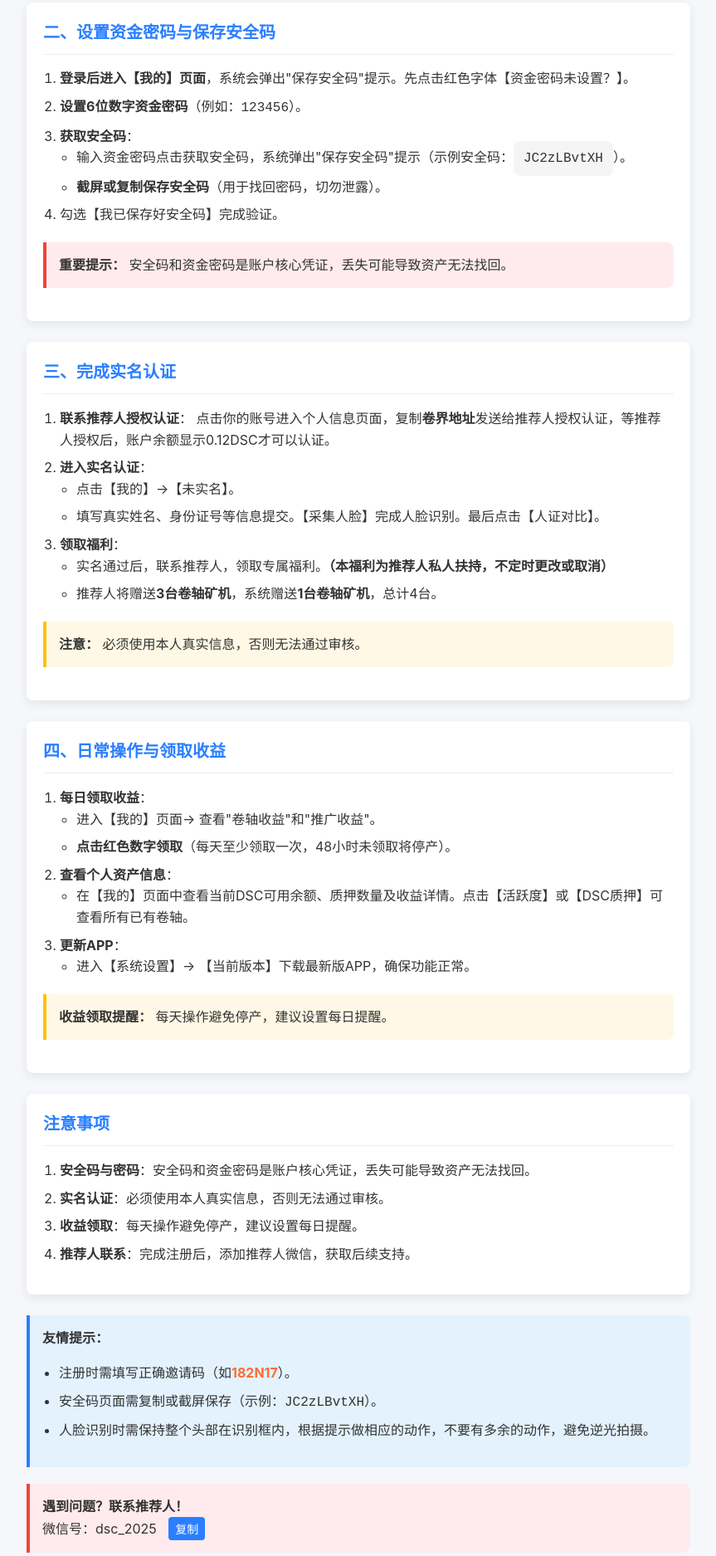
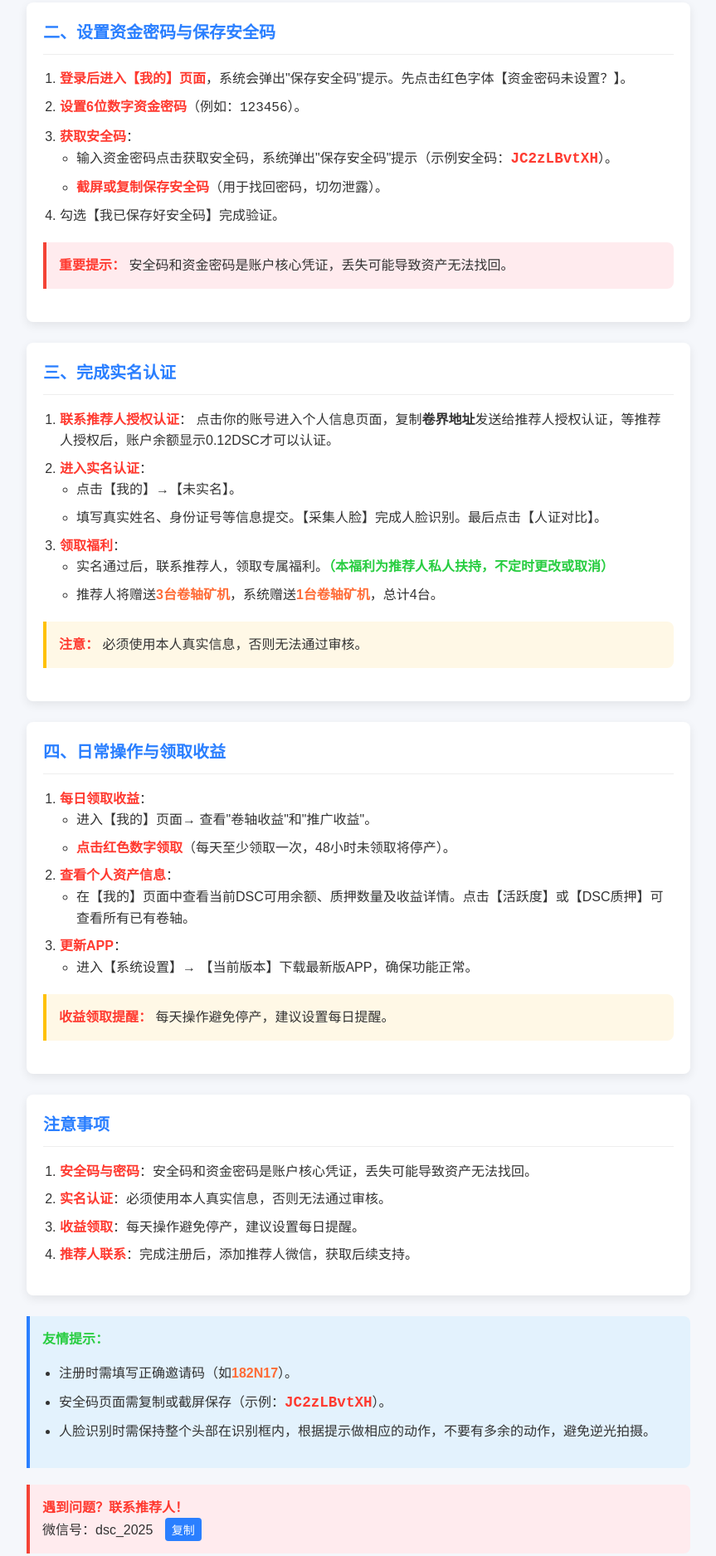
Before and after one commit to boipc/Digital-Scroll, a plain HTML site: page guide.html in a window 1280 px wide. Shown: the part 591-2466 px from the top of the page at 83% size, without its empty margins (208-1071 px from the left). Drawn offline with Linux system fonts and the light colour scheme.

Commit message:
更新 guide.html

```diff
--- a/guide.html
+++ b/guide.html
@@ -5,23 +5,26 @@
     <meta name="viewport" content="width=device-width, initial-scale=1.0">
     <title>DSC注册与挖矿操作图文教程</title>
     <style>
+        /* 颜色定义 */
         :root {
-            --primary-bg: #f5f7fb;
-            --primary-blue: #2a7fff;
-            --highlight-orange: #ff6b35;
-            --warning-bg: #fff8e6;
-            --danger-bg: #ffebee;
-            --info-bg: #e3f2fd;
-            --code-bg: #f5f5f5;
-            --shadow: 0 4px 12px rgba(0, 0, 0, 0.08);
-            --radius: 8px;
+            --主背景色: #f5f7fb;
+            --主蓝色: #2a7fff;
+            --高亮橙色: #ff6b35;
+            --重要红色: #ff3a30;
+            --提示绿色: #28cd41;
+            --警告背景: #fff8e6;
+            --危险背景: #ffebee;
+            --信息背景: #e3f2fd;
+            --阴影: 0 4px 12px rgba(0, 0, 0, 0.08);
+            --圆角: 8px;
         }
 
+        /* 基础样式 */
         body {
-            font-family: -apple-system, BlinkMacSystemFont, "Segoe UI", Roboto, "Helvetica Neue", Arial, sans-serif;
+            font-family: "PingFang SC", "Microsoft YaHei", sans-serif;
             line-height: 1.6;
             color: #333;
-            background-color: var(--primary-bg);
+            background-color: var(--主背景色);
             font-size: 16px;
             padding: 0;
             margin: 0;
@@ -33,6 +36,7 @@
             padding: 20px;
         }
 
+        /* 顶部标题栏 */
         header {
             display: flex;
             align-items: center;
@@ -45,35 +49,39 @@
             height: 40px;
             margin-right: 15px;
             cursor: pointer;
+            background: none !important; /* 确保logo无背景 */
         }
 
         h1 {
             margin: 0;
-            color: var(--primary-blue);
+            color: var(--主蓝色);
             font-size: 24px;
         }
 
+        /* 返回首页按钮 */
         .home-link {
             display: inline-block;
-            background-color: var(--primary-blue);
+            background-color: var(--主蓝色);
             color: white;
             padding: 6px 12px;
-            border-radius: var(--radius);
+            border-radius: var(--圆角);
             text-decoration: none;
             margin-bottom: 20px;
             font-size: 14px;
         }
 
+        /* 卡片样式 */
         .card {
             background: white;
-            border-radius: var(--radius);
-            box-shadow: var(--shadow);
+            border-radius: var(--圆角);
+            box-shadow: var(--阴影);
             padding: 20px;
             margin-bottom: 25px;
         }
 
+        /* 标题样式 */
         h2 {
-            color: var(--primary-blue);
+            color: var(--主蓝色);
             margin-top: 0;
             font-size: 20px;
             border-bottom: 1px solid #eee;
@@ -85,44 +93,48 @@
             margin-top: 20px;
         }
 
-        .highlight {
-            color: var(--highlight-orange);
+        /* 文字高亮样式 */
+        .高亮 {
+            color: var(--高亮橙色);
             font-weight: bold;
         }
 
-        .code-block {
-            background-color: var(--code-bg);
-            padding: 12px;
-            border-radius: var(--radius);
-            font-family: monospace;
-            margin: 10px 0;
-            overflow-x: auto;
+        .重要 {
+            color: var(--重要红色);
+            font-weight: bold;
         }
 
-        .warning-box {
-            background-color: var(--warning-bg);
+        .提示 {
+            color: var(--提示绿色);
+            font-weight: bold;
+        }
+
+        /* 特殊信息框 */
+        .警告框 {
+            background-color: var(--警告背景);
             border-left: 4px solid #ffc107;
             padding: 15px;
             margin: 20px 0;
-            border-radius: 0 var(--radius) var(--radius) 0;
+            border-radius: 0 var(--圆角) var(--圆角) 0;
         }
 
-        .danger-box {
-            background-color: var(--danger-bg);
+        .危险框 {
+            background-color: var(--危险背景);
             border-left: 4px solid #f44336;
             padding: 15px;
             margin: 20px 0;
-            border-radius: 0 var(--radius) var(--radius) 0;
+            border-radius: 0 var(--圆角) var(--圆角) 0;
         }
 
-        .info-box {
-            background-color: var(--info-bg);
-            border-left: 4px solid var(--primary-blue);
+        .信息框 {
+            background-color: var(--信息背景);
+            border-left: 4px solid var(--主蓝色);
             padding: 15px;
             margin: 20px 0;
-            border-radius: 0 var(--radius) var(--radius) 0;
+            border-radius: 0 var(--圆角) var(--圆角) 0;
         }
 
+        /* 列表样式 */
         ol, ul {
             padding-left: 20px;
         }
@@ -131,8 +143,9 @@
             margin-bottom: 8px;
         }
 
+        /* 链接样式 */
         a {
-            color: var(--primary-blue);
+            color: var(--主蓝色);
             text-decoration: none;
         }
 
@@ -140,13 +153,14 @@
             text-decoration: underline;
         }
 
-        .register-link {
+        .注册链接 {
             font-weight: bold;
-            color: var(--highlight-orange);
+            color: var(--高亮橙色);
         }
 
-        .copy-btn {
-            background-color: var(--primary-blue);
+        /* 复制按钮 */
+        .复制按钮 {
+            background-color: var(--主蓝色);
             color: white;
             border: none;
             padding: 4px 8px;
@@ -156,18 +170,20 @@
             margin-left: 10px;
         }
 
-        .copy-btn:hover {
+        .复制按钮:hover {
             opacity: 0.9;
         }
 
+        /* 图片样式 */
         img {
             max-width: 100%;
             height: auto;
-            border-radius: var(--radius);
-            box-shadow: var(--shadow);
+            border-radius: var(--圆角);
+            box-shadow: var(--阴影);
             margin: 15px 0;
         }
 
+        /* 页脚 */
         footer {
             text-align: center;
             margin-top: 40px;
@@ -176,160 +192,178 @@
             color: #666;
             font-size: 14px;
         }
+
+        /* 安全码特殊样式 */
+        .安全码 {
+            font-family: monospace;
+            color: var(--重要红色);
+            font-weight: bold;
+            font-size: 1.1em;
+        }
     </style>
 </head>
 <body>
     <div class="container">
+        <!-- 顶部标题和logo -->
         <header>
             <img src="images/logo.png" alt="DSC Logo" class="logo" onclick="window.location.href='index.html'">
             <h1>DSC注册与挖矿操作图文教程</h1>
         </header>
 
+        <!-- 返回首页链接 -->
         <a href="index.html" class="home-link">返回首页</a>
 
+        <!-- 第一部分：注册账号 -->
         <div class="card">
             <h2>一、注册账号</h2>
-            <p>注册链接：<a href="https://prod.digital-scroll.org/#/pages/reg?c=182N17" class="register-link" target="_blank" id="registerLink">https://prod.digital-scroll.org/#/pages/reg?c=182N17</a></p>
+            <p>注册链接：<a href="https://prod.digital-scroll.org/#/pages/reg?c=182N17" class="注册链接" target="_blank" id="registerLink">https://prod.digital-scroll.org/#/pages/reg?c=182N17</a></p>
             <ol>
-                <li><strong>选择账号类型</strong>：手机号或邮箱（勾选其一）。</li>
-                <li><strong>填写账号信息</strong>：
+                <li><strong class="重要">选择账号类型</strong>：手机号或邮箱（勾选其一）。</li>
+                <li><strong class="重要">填写账号信息</strong>：
                     <ul>
                         <li>输入账号（手机号或邮箱）。</li>
                         <li>设置登录密码（需输入两次确认）。</li>
                     </ul>
                 </li>
-                <li><strong>填写邀请码</strong>：输入推荐人提供的邀请码（例如：<span class="highlight">182N17</span>）。</li>
-                <li><strong>验证码</strong>：根据右侧算式输入答案（示例中算式为<code>0*7=?</code>，需输入<code>0</code>）。</li>
+                <li><strong class="重要">填写邀请码</strong>：输入推荐人提供的邀请码（例如：<span class="高亮">182N17</span>）。</li>
+                <li><strong class="重要">验证码</strong>：根据右侧算式输入答案（示例中算式为<code>0*7=?</code>，需输入<code>0</code>）。</li>
                 <li>提交完成注册。</li>
             </ol>
         </div>
 
+        <!-- 第二部分：设置资金密码 -->
         <div class="card">
             <h2>二、设置资金密码与保存安全码</h2>
             <ol>
-                <li><strong>登录后进入【我的】页面</strong>，系统会弹出"保存安全码"提示。先点击红色字体【资金密码未设置？】。</li>
-                <li><strong>设置6位数字资金密码</strong>（例如：<code>123456</code>）。</li>
-                <li><strong>获取安全码</strong>：
+                <li><strong class="重要">登录后进入【我的】页面</strong>，系统会弹出"保存安全码"提示。先点击红色字体【资金密码未设置？】。</li>
+                <li><strong class="重要">设置6位数字资金密码</strong>（例如：<code>123456</code>）。</li>
+                <li><strong class="重要">获取安全码</strong>：
                     <ul>
-                        <li>输入资金密码点击获取安全码，系统弹出"保存安全码"提示（示例安全码：<code class="code-block">JC2zLBvtXH</code>）。</li>
-                        <li><strong>截屏或复制保存安全码</strong>（用于找回密码，切勿泄露）。</li>
+                        <li>输入资金密码点击获取安全码，系统弹出"保存安全码"提示（示例安全码：<span class="安全码">JC2zLBvtXH</span>）。</li>
+                        <li><strong class="重要">截屏或复制保存安全码</strong>（用于找回密码，切勿泄露）。</li>
                     </ul>
                 </li>
                 <li>勾选【我已保存好安全码】完成验证。</li>
             </ol>
 
-            <div class="danger-box">
-                <strong>重要提示：</strong> 安全码和资金密码是账户核心凭证，丢失可能导致资产无法找回。
+            <div class="危险框">
+                <strong class="重要">重要提示：</strong> 安全码和资金密码是账户核心凭证，丢失可能导致资产无法找回。
             </div>
         </div>
 
+        <!-- 第三部分：实名认证 -->
         <div class="card">
             <h2>三、完成实名认证</h2>
             <ol>
-                <li><strong>联系推荐人授权认证</strong>：
+                <li><strong class="重要">联系推荐人授权认证</strong>：
                     点击你的账号进入个人信息页面，复制<strong>卷界地址</strong>发送给推荐人授权认证，等推荐人授权后，账户余额显示0.12DSC才可以认证。</li>
-                <li><strong>进入实名认证</strong>：
+                <li><strong class="重要">进入实名认证</strong>：
                     <ul>
                         <li>点击【我的】→【未实名】。</li>
                         <li>填写真实姓名、身份证号等信息提交。【采集人脸】完成人脸识别。最后点击【人证对比】。</li>
                     </ul>
                 </li>
-                <li><strong>领取福利</strong>：
+                <li><strong class="重要">领取福利</strong>：
                     <ul>
-                        <li>实名通过后，联系推荐人，领取专属福利。<strong>（本福利为推荐人私人扶持，不定时更改或取消）</strong></li>
-                        <li>推荐人将赠送<strong>3台卷轴矿机</strong>，系统赠送<strong>1台卷轴矿机</strong>，总计4台。</li>
+                        <li>实名通过后，联系推荐人，领取专属福利。<strong class="提示">（本福利为推荐人私人扶持，不定时更改或取消）</strong></li>
+                        <li>推荐人将赠送<strong class="高亮">3台卷轴矿机</strong>，系统赠送<strong class="高亮">1台卷轴矿机</strong>，总计4台。</li>
                     </ul>
                 </li>
             </ol>
 
-            <div class="warning-box">
-                <strong>注意：</strong> 必须使用本人真实信息，否则无法通过审核。
+            <div class="警告框">
+                <strong class="重要">注意：</strong> 必须使用本人真实信息，否则无法通过审核。
             </div>
         </div>
 
+        <!-- 第四部分：日常操作 -->
         <div class="card">
             <h2>四、日常操作与领取收益</h2>
             <ol>
-                <li><strong>每日领取收益</strong>：
+                <li><strong class="重要">每日领取收益</strong>：
                     <ul>
                         <li>进入【我的】页面→ 查看"卷轴收益"和"推广收益"。</li>
-                        <li><strong>点击红色数字领取</strong>（每天至少领取一次，48小时未领取将停产）。</li>
+                        <li><strong class="重要">点击红色数字领取</strong>（每天至少领取一次，48小时未领取将停产）。</li>
                     </ul>
                 </li>
-                <li><strong>查看个人资产信息</strong>：
+                <li><strong class="重要">查看个人资产信息</strong>：
                     <ul>
                         <li>在【我的】页面中查看当前DSC可用余额、质押数量及收益详情。点击【活跃度】或【DSC质押】可查看所有已有卷轴。</li>
                     </ul>
                 </li>
-                <li><strong>更新APP</strong>：
+                <li><strong class="重要">更新APP</strong>：
                     <ul>
                         <li>进入【系统设置】→ 【当前版本】下载最新版APP，确保功能正常。</li>
                     </ul>
                 </li>
             </ol>
 
-            <div class="warning-box">
-                <strong>收益领取提醒：</strong> 每天操作避免停产，建议设置每日提醒。
+            <div class="警告框">
+                <strong class="重要">收益领取提醒：</strong> 每天操作避免停产，建议设置每日提醒。
             </div>
         </div>
 
+        <!-- 注意事项 -->
         <div class="card">
             <h2>注意事项</h2>
             <ol>
-                <li><strong>安全码与密码</strong>：安全码和资金密码是账户核心凭证，丢失可能导致资产无法找回。</li>
-                <li><strong>实名认证</strong>：必须使用本人真实信息，否则无法通过审核。</li>
-                <li><strong>收益领取</strong>：每天操作避免停产，建议设置每日提醒。</li>
-                <li><strong>推荐人联系</strong>：完成注册后，添加推荐人微信，获取后续支持。</li>
+                <li><strong class="重要">安全码与密码</strong>：安全码和资金密码是账户核心凭证，丢失可能导致资产无法找回。</li>
+                <li><strong class="重要">实名认证</strong>：必须使用本人真实信息，否则无法通过审核。</li>
+                <li><strong class="重要">收益领取</strong>：每天操作避免停产，建议设置每日提醒。</li>
+                <li><strong class="重要">推荐人联系</strong>：完成注册后，添加推荐人微信，获取后续支持。</li>
             </ol>
         </div>
 
-        <div class="info-box">
-            <strong>友情提示：</strong>
+        <!-- 友情提示 -->
+        <div class="信息框">
+            <strong class="提示">友情提示：</strong>
             <ul>
-                <li>注册时需填写正确邀请码（如<span class="highlight">182N17</span>）。</li>
-                <li>安全码页面需复制或截屏保存（示例：<code>JC2zLBvtXH</code>）。</li>
+                <li>注册时需填写正确邀请码（如<span class="高亮">182N17</span>）。</li>
+                <li>安全码页面需复制或截屏保存（示例：<span class="安全码">JC2zLBvtXH</span>）。</li>
                 <li>人脸识别时需保持整个头部在识别框内，根据提示做相应的动作，不要有多余的动作，避免逆光拍摄。</li>
             </ul>
         </div>
 
-        <div class="danger-box">
-            <strong>遇到问题？联系推荐人！</strong><br>
+        <!-- 联系方式 -->
+        <div class="危险框">
+            <strong class="重要">遇到问题？联系推荐人！</strong><br>
             微信号：<span id="wechatId">dsc_2025</span>
-            <button class="copy-btn" onclick="copyWechatId()">复制</button>
+            <button class="复制按钮" onclick="复制微信号()">复制</button>
         </div>
 
+        <!-- 页脚 -->
         <footer>
             <p>祝您挖矿顺利，收益倍增！</p>
         </footer>
     </div>
 
     <script>
-        // 检测微信浏览器
-        function isWeixinBrowser() {
+        // 检测是否是微信浏览器
+        function 是微信浏览器吗() {
             return /MicroMessenger/i.test(navigator.userAgent);
         }
 
-        // 复制微信号
-        function copyWechatId() {
-            const wechatId = document.getElementById('wechatId').textContent;
-            navigator.clipboard.writeText(wechatId).then(() => {
-                alert('微信号已复制: ' + wechatId);
+        // 复制微信号功能
+        function 复制微信号() {
+            const 微信号 = document.getElementById('wechatId').textContent;
+            navigator.clipboard.writeText(微信号).then(() => {
+                alert('微信号已复制: ' + 微信号);
             }).catch(err => {
                 console.error('复制失败:', err);
                 // 备用复制方法
-                const textarea = document.createElement('textarea');
-                textarea.value = wechatId;
-                document.body.appendChild(textarea);
-                textarea.select();
+                const 文本域 = document.createElement('textarea');
+                文本域.value = 微信号;
+                document.body.appendChild(文本域);
+                文本域.select();
                 document.execCommand('copy');
-                document.body.removeChild(textarea);
-                alert('微信号已复制: ' + wechatId);
+                document.body.removeChild(文本域);
+                alert('微信号已复制: ' + 微信号);
             });
         }
 
         // 微信浏览器中点击注册链接提示
         document.getElementById('registerLink').addEventListener('click', function(e) {
-            if (isWeixinBrowser()) {
+            if (是微信浏览器吗()) {
                 e.preventDefault();
                 alert('请点击右上角菜单，选择"在浏览器中打开"后再进行注册操作');
             }
```
